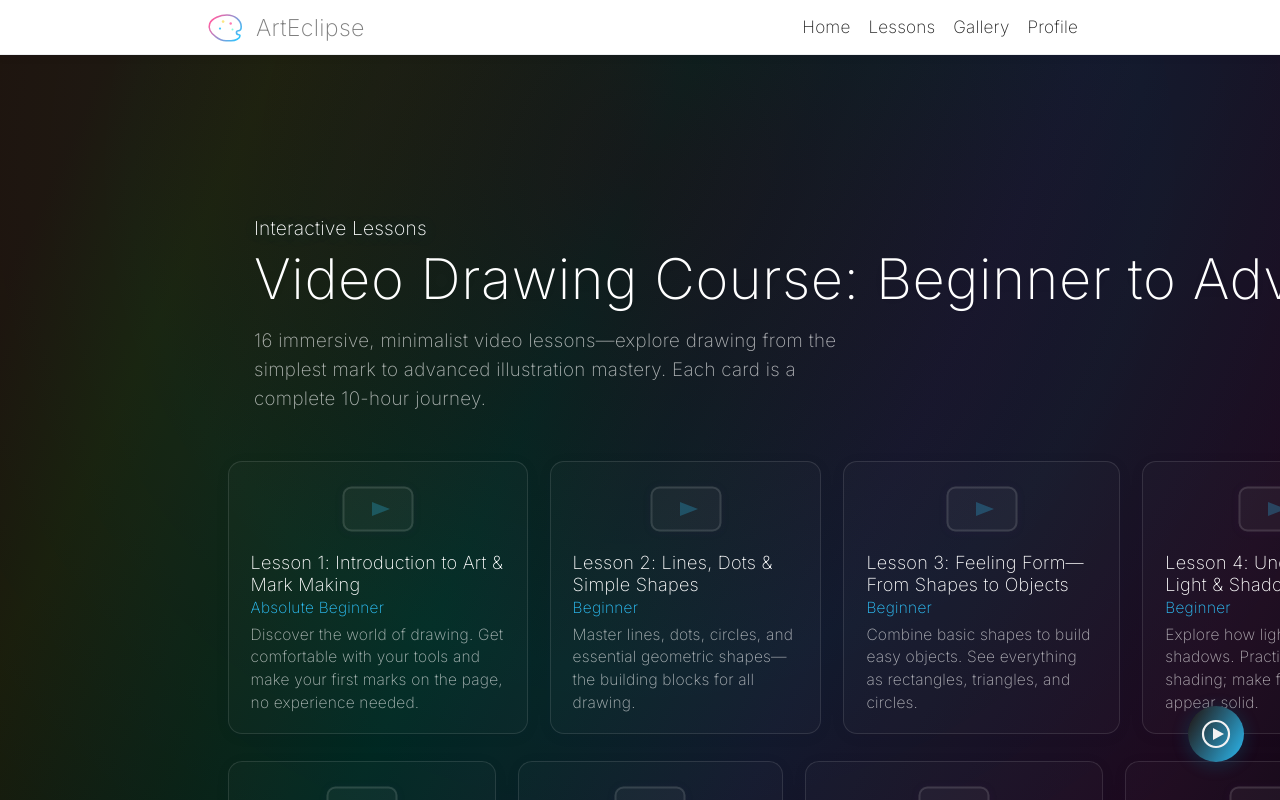
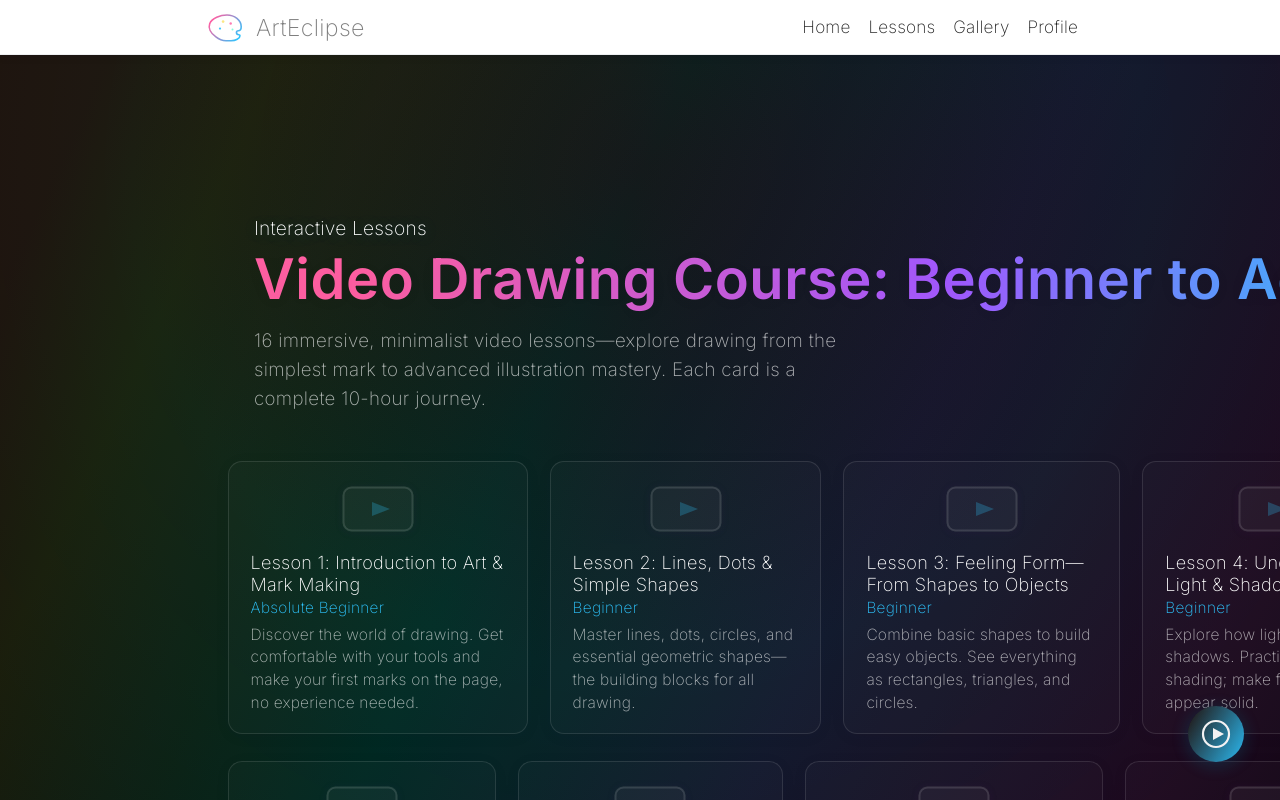
Before and after one commit to Workflow-Manager-admin/arteclipse-27298-9065a63c, a React (Create React App) app in the folder arteclipse/: page /lessons in a window 1280 px wide. Shown: the top 800 px of the page. Built offline with nearby package versions, Linux system fonts and the light colour scheme; the HTML template or start-up script is replaced by a standard one.

Commit message:
Auto-commit: Changes as of 2025-05-29T14:35:32.536170+00:00

```diff
--- a/arteclipse/src/views/Lessons.js
+++ b/arteclipse/src/views/Lessons.js
@@ -140,7 +140,7 @@ function Lessons() {
       {/* Intro block, visually distinct and aligned above strips */}
       <section className="lessons-intro" aria-label="Lessons Introduction">
         <div className="subtitle">Interactive Lessons</div>
-        <h1 className="title">Video Drawing Course: Beginner to Advanced</h1>
+        <h1 className="title"><span className="gradient-headline">Video Drawing Course: Beginner to Advanced</span></h1>
         <div className="description">
           16 immersive, minimalist video lessons—explore drawing from the simplest mark to advanced illustration mastery. Each card is a complete 10-hour journey.
         </div>
```
Also changed, not shown: 2 other files (tests, documents, lock files or other folders).
